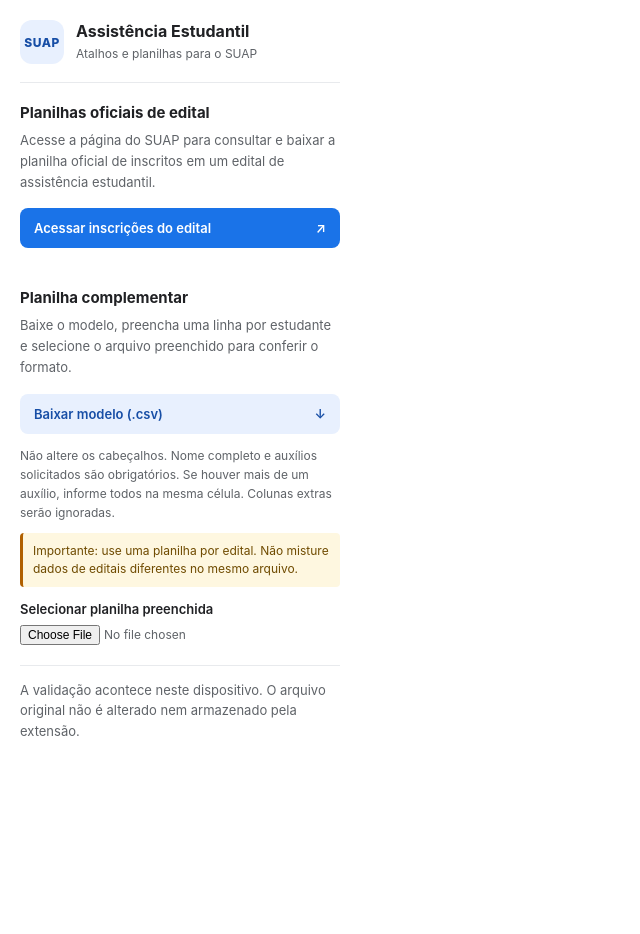
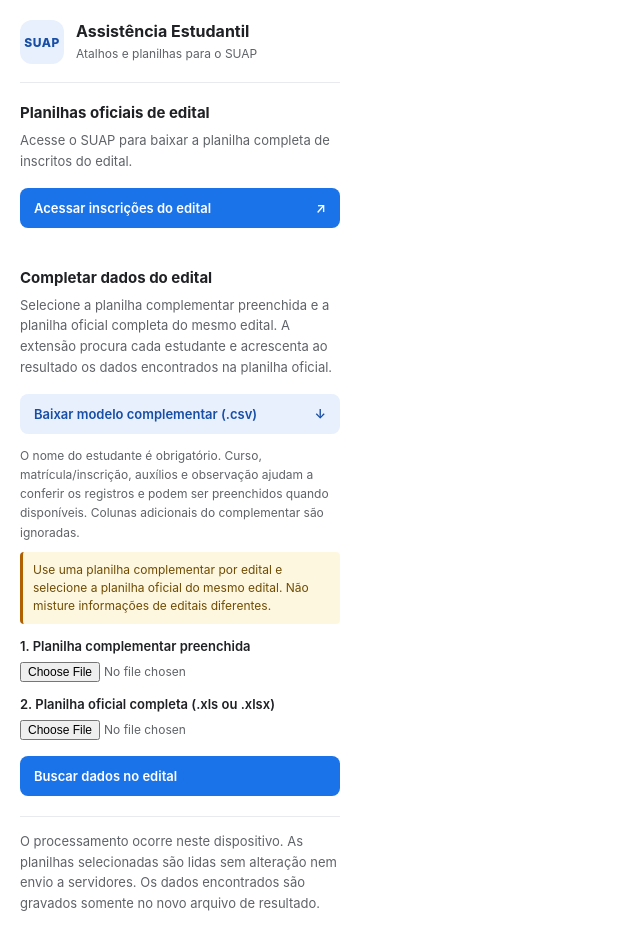
Before and after one commit to rafatosta/suap-assistencia-estudantil, a React (Vite) app: page / in a window 1280 px wide. Shown: the whole page, without its empty margins (0-640 px from the left). Before the commit the page ends 800 px from the top, so only its background shows below. Built offline with nearby package versions, Linux system fonts and the light colour scheme.

Commit message:
Implementar busca de dados complementares no edital

```diff
--- a/src/App.tsx
+++ b/src/App.tsx
@@ -1,125 +1,54 @@
 import { useState, type ChangeEvent } from "react";
+import { matchComplementaryStudents, type MatchResult } from "./complementary";
 
 const RELATORIO_INSCRICOES_URL = "https://suap.ifba.edu.br/ae/relatorio_alunos_inscritos/";
 const TEMPLATE_URL = "./modelo-planilha-complementar.csv";
-const REQUIRED_COLUMNS = ["Nome completo do estudante", "Auxílios solicitados"];
-const CSV_DELIMITER = ";";
 
-function parseCsv(text: string): string[][] {
-  const rows: string[][] = [];
-  let row: string[] = [];
-  let field = "";
-  let quoted = false;
-  const input = text.replace(/^\uFEFF/, "");
+export default function App() {
+  const [complementaryFile, setComplementaryFile] = useState<File | null>(null);
+  const [officialFile, setOfficialFile] = useState<File | null>(null);
+  const [result, setResult] = useState<MatchResult | null>(null);
+  const [error, setError] = useState("");
+  const [isProcessing, setIsProcessing] = useState(false);
 
-  for (let index = 0; index < input.length; index += 1) {
-    const character = input[index];
+  function handleComplementaryChange(event: ChangeEvent<HTMLInputElement>) {
+    setComplementaryFile(event.target.files?.[0] ?? null);
+    setResult(null);
+    setError("");
+  }
 
-    if (quoted) {
-      if (character === '"' && input[index + 1] === '"') {
-        field += '"';
-        index += 1;
-      } else if (character === '"') {
-        quoted = false;
-      } else {
-        field += character;
-      }
-      continue;
-    }
+  function handleOfficialChange(event: ChangeEvent<HTMLInputElement>) {
+    setOfficialFile(event.target.files?.[0] ?? null);
+    setResult(null);
+    setError("");
+  }
 
-    if (character === '"' && field.length === 0) {
-      quoted = true;
-    } else if (character === CSV_DELIMITER) {
-      row.push(field);
-      field = "";
-    } else if (character === "\n" || character === "\r") {
-      row.push(field);
-      if (row.some((value) => value.trim() !== "")) rows.push(row);
-      row = [];
-      field = "";
-      if (character === "\r" && input[index + 1] === "\n") index += 1;
-    } else {
-      field += character;
+  async function handleProcess() {
+    if (!complementaryFile || !officialFile) return;
+    setIsProcessing(true);
+    setResult(null);
+    setError("");
+    try {
+      const match = await matchComplementaryStudents(
+        await complementaryFile.text(),
+        officialFile,
+      );
+      setResult(match);
+    } catch (caught) {
+      setError(caught instanceof Error ? caught.message : "Não foi possível processar as planilhas.");
+    } finally {
+      setIsProcessing(false);
     }
   }
 
-  if (quoted) throw new Error("Há um campo entre aspas que não foi fechado.");
-
-  row.push(field);
-  if (row.some((value) => value.trim() !== "")) rows.push(row);
-  return rows;
-}
-
-type ValidationResult = {
-  validCount: number;
-  issues: string[];
-};
-
-function validateComplementaryCsv(text: string): ValidationResult {
-  const rows = parseCsv(text);
-  if (rows.length === 0) throw new Error("O arquivo está vazio.");
-
-  const headers = rows[0];
-  const nonemptyHeaders = headers.filter((header) => header !== "");
-  const duplicateHeaders = nonemptyHeaders.filter(
-    (header, index) => nonemptyHeaders.indexOf(header) !== index,
-  );
-  if (duplicateHeaders.length > 0) {
-    throw new Error("Há cabeçalhos repetidos. Use o modelo baixado na extensão.");
-  }
-
-  const missingHeaders = REQUIRED_COLUMNS.filter((column) => !headers.includes(column));
-  if (missingHeaders.length > 0) {
-    throw new Error(
-      `Cabeçalho obrigatório ausente: ${missingHeaders.join(", ")}. Baixe e use o modelo da extensão.`,
-    );
-  }
-
-  const requiredIndexes = REQUIRED_COLUMNS.map((column) => headers.indexOf(column));
-  let validCount = 0;
-  const issues: string[] = [];
-
-  rows.slice(1).forEach((record, index) => {
-    if (record.every((value) => value.trim() === "")) return;
-
-    const missingValues = requiredIndexes
-      .filter((columnIndex) => !(record[columnIndex] ?? "").trim())
-      .map((columnIndex) => headers[columnIndex]);
-
-    if (missingValues.length > 0) {
-      issues.push(`Registro ${index + 2}: preencha ${missingValues.join(" e ")}.`);
-    } else {
-      validCount += 1;
-    }
-  });
-
-  if (validCount === 0 && issues.length === 0) {
-    throw new Error("A planilha tem o cabeçalho, mas ainda não tem estudantes preenchidos.");
-  }
-
-  return { validCount, issues };
-}
-
-export default function App() {
-  const [validation, setValidation] = useState<ValidationResult | null>(null);
-  const [fileError, setFileError] = useState("");
-  const [isReading, setIsReading] = useState(false);
-
-  async function handleFileChange(event: ChangeEvent<HTMLInputElement>) {
-    const file = event.target.files?.[0];
-    setValidation(null);
-    setFileError("");
-    if (!file) return;
-
-    setIsReading(true);
-    try {
-      setValidation(validateComplementaryCsv(await file.text()));
-    } catch (error) {
-      setFileError(error instanceof Error ? error.message : "Não foi possível ler o arquivo.");
-    } finally {
-      setIsReading(false);
-      event.target.value = "";
-    }
+  function downloadResult() {
+    if (!result) return;
+    const url = URL.createObjectURL(new Blob([result.csv], { type: "text/csv;charset=utf-8" }));
+    const link = document.createElement("a");
+    link.href = url;
+    link.download = "resultado-complementar.csv";
+    link.click();
+    URL.revokeObjectURL(url);
   }
 
   return (
@@ -134,70 +63,78 @@
 
       <section className="feature" aria-labelledby="reports-title">
         <h2 id="reports-title">Planilhas oficiais de edital</h2>
-        <p>
-          Acesse a página do SUAP para consultar e baixar a planilha oficial
-          de inscritos em um edital de assistência estudantil.
-        </p>
-        <a
-          className="feature__button"
-          href={RELATORIO_INSCRICOES_URL}
-          target="_blank"
-          rel="noreferrer"
-        >
-          Acessar inscrições do edital
-          <span aria-hidden="true">↗</span>
+        <p>Acesse o SUAP para baixar a planilha completa de inscritos do edital.</p>
+        <a className="feature__button" href={RELATORIO_INSCRICOES_URL} target="_blank" rel="noreferrer">
+          Acessar inscrições do edital <span aria-hidden="true">↗</span>
         </a>
       </section>
 
       <section className="feature feature--template" aria-labelledby="template-title">
-        <h2 id="template-title">Planilha complementar</h2>
+        <h2 id="template-title">Completar dados do edital</h2>
         <p>
-          Baixe o modelo, preencha uma linha por estudante e selecione o arquivo
-          preenchido para conferir o formato.
+          Selecione a planilha complementar preenchida e a planilha oficial completa
+          do mesmo edital. A extensão procura cada estudante e acrescenta ao resultado
+          os dados encontrados na planilha oficial.
         </p>
         <a className="feature__button feature__button--secondary" href={TEMPLATE_URL} download>
-          Baixar modelo (.csv)
-          <span aria-hidden="true">↓</span>
+          Baixar modelo complementar (.csv) <span aria-hidden="true">↓</span>
         </a>
         <p className="feature__note">
-          Não altere os cabeçalhos. Nome completo e auxílios solicitados são obrigatórios.
-          Se houver mais de um auxílio, informe todos na mesma célula. Colunas extras serão ignoradas.
+          O nome do estudante é obrigatório. Curso, matrícula/inscrição, auxílios e observação
+          ajudam a conferir os registros e podem ser preenchidos quando disponíveis.
+          Colunas adicionais do complementar são ignoradas.
         </p>
         <p className="feature__notice" role="note">
-          Importante: use uma planilha por edital. Não misture dados de editais diferentes no mesmo arquivo.
+          Use uma planilha complementar por edital e selecione a planilha oficial do mesmo edital.
+          Não misture informações de editais diferentes.
         </p>
 
         <label className="upload">
-          <span>{isReading ? "Lendo arquivo…" : "Selecionar planilha preenchida"}</span>
-          <input type="file" accept=".csv,text/csv" onChange={handleFileChange} disabled={isReading} />
+          <span>1. Planilha complementar preenchida</span>
+          <input type="file" accept=".csv,text/csv" onChange={handleComplementaryChange} />
         </label>
+        {complementaryFile && <p className="file-name">{complementaryFile.name}</p>}
 
-        {fileError && <p className="validation validation--error" role="alert">{fileError}</p>}
-        {validation && (
-          <div
-            className={validation.issues.length ? "validation validation--warning" : "validation"}
-            role="status"
-          >
+        <label className="upload">
+          <span>2. Planilha oficial completa (.xls ou .xlsx)</span>
+          <input type="file" accept=".xls,.xlsx,application/vnd.ms-excel,application/vnd.openxmlformats-officedocument.spreadsheetml.sheet" onChange={handleOfficialChange} />
+        </label>
+        {officialFile && <p className="file-name">{officialFile.name}</p>}
+
+        <button
+          className="feature__button process-button"
+          type="button"
+          onClick={handleProcess}
+          disabled={!complementaryFile || !officialFile || isProcessing}
+        >
+          {isProcessing ? "Conferindo estudantes…" : "Buscar dados no edital"}
+        </button>
+
+        {error && <p className="validation validation--error" role="alert">{error}</p>}
+        {result && (
+          <div className="validation" role="status">
             <p>
-              {validation.validCount} registro(s) válido(s) conferido(s) localmente.
-              Nenhum dado foi enviado ao SUAP.
+              {result.matchedCount} de {result.totalCount} estudante(s) encontrado(s).
+              {result.ambiguousCount > 0 && ` ${result.ambiguousCount} correspondência(s) ambígua(s) precisam de conferência.`}
             </p>
-            {validation.issues.length > 0 && (
-              <ul>
-                {validation.issues.slice(0, 5).map((issue) => <li key={issue}>{issue}</li>)}
-                {validation.issues.length > 5 && (
-                  <li>Há outros registros com campos obrigatórios vazios.</li>
-                )}
-              </ul>
+            {result.notFoundCount > 0 && (
+              <p className="validation__detail">
+                {result.notFoundCount} registro(s) sem correspondência única. Confira a coluna
+                “Resultado da busca” no arquivo gerado.
+              </p>
             )}
+            <button className="feature__button feature__button--secondary download-button" type="button" onClick={downloadResult}>
+              Baixar resultado separado (.csv) <span aria-hidden="true">↓</span>
+            </button>
           </div>
         )}
       </section>
 
       <footer className="app__footer">
         <p>
-          A validação acontece neste dispositivo. O arquivo original não é alterado
-          nem armazenado pela extensão.
+          O processamento ocorre neste dispositivo. As planilhas selecionadas são lidas sem
+          alteração nem envio a servidores. Os dados encontrados são gravados somente no novo
+          arquivo de resultado.
         </p>
       </footer>
     </main>
```
